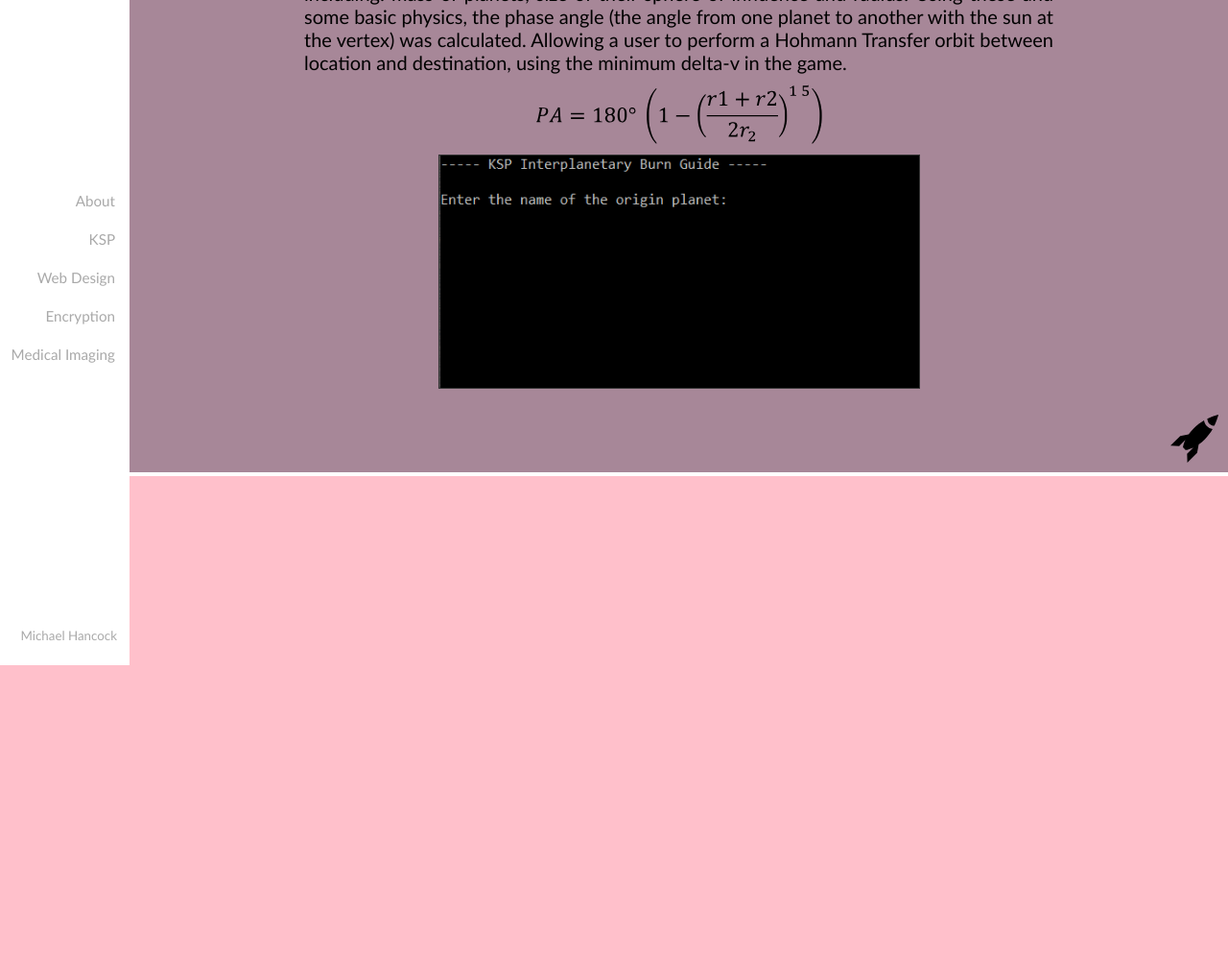
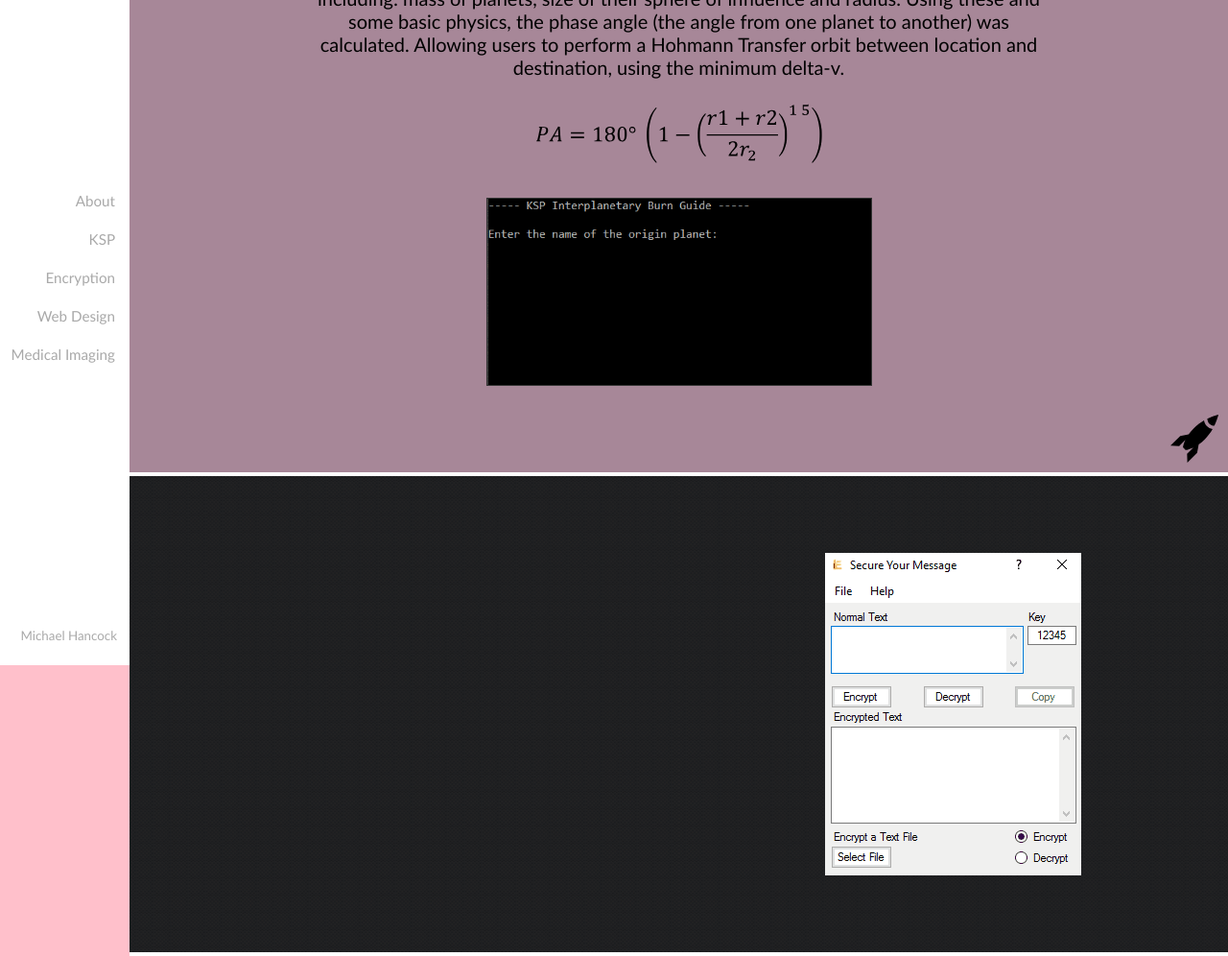
Before and after one commit to MichaelHancock/Portfolio, a plain HTML site: page work.html in a window 1280 px wide. Shown: the part 107-1104 px from the top of the page at 96% size. Before the commit the page ends 800 px from the top, so only its background shows below. Drawn offline with nearby package versions, Linux system fonts and the light colour scheme.

Commit message:
Added Encryption section, more tweaks
New double section has no border unlike typical double sections, hence
has structural modifications. Gif of encryption program is placed in
second section. Further tweaks to position in kerbal section.

```diff
--- a/assets/css/work.css
+++ b/assets/css/work.css
@@ -12,17 +12,31 @@ html, body {
 .kerbal h2 {
     color: #000;
 }
+.kerbal .full_width {
+    text-align: center;
+    margin-top: 15px;
+}
 .kerbal .equation {
     width: 300px;
     display: block;
     position: relative;
     left: 50%;
-    margin: -30px 0 10px -150px;
+    margin: -15px 0 35px -150px;
     border: none;
 }
 .kerbal img {
-    width: 500px;
+    margin: 0;
+    width: 400px;
     border: 1px solid #333;
+}
+.encryption_left, .encryption_right {
+    box-sizing: border-box;
+    background-size: auto;
+    background-image: url('../images/background.png');
+}
+.encryption_right {
+    margin-left: -4px;
+    padding-top: 80px;
 }
 @media screen and (max-width: 920px) {}
 @media screen and (max-width: 640px) {
@@ -33,15 +47,23 @@ html, body {
         width: 250px;
         margin-left: -125px;
     }
+    .encryption_right {
+        margin-top: -4px;
+        margin-left: 0;
+    }
 }
-@media screen and (max-width: 527px) {
+/* - Media controls for kerbal section - */
+@media screen and (max-width: 455px) {
+    .kerbal .equation {
+        margin-top: 10px;
+        margin-bottom: 40px;
+    }
+    .kerbal img {
+        width: 80%;
+    }
+}
+@media screen and (max-width: 350px) {
     .kerbal img {
         width: 90%;
     }
 }
-@media screen and (max-width: 400px) {
-    .kerbal .equation {
-        margin-top: -10px;
-        margin-bottom: 40px;
-    }
-}
--- a/work.html
+++ b/work.html
@@ -26,8 +26,8 @@
         <ul>
             <li><a href="index.html">About</a></li>
             <li><a href="#ksp_section">KSP</a></li>
+            <li><a href="#encryption_section">Encryption</a></li>
             <li><a href="#website_section">Web Design</a></li>
-            <li><a href="#encryption_section">Encryption</a></li>
             <li><a href="#imaging_section">Medical Imaging</a></li>
         </ul>
     </div>
@@ -49,8 +49,8 @@
         <ul>
             <li><a href="index.html">About</a></li>
             <li><a href="#ksp_section">KSP</a></li>
+            <li><a href="#encryption_section">Encryption</a></li>
             <li><a href="#website_section">Web Design</a></li>
-            <li><a href="#encryption_section">Encryption</a></li>
             <li><a href="#imaging_section">Medical Imaging</a></li>
         </ul>
 
@@ -78,7 +78,8 @@
 
         <!-- Full width text -->
         <p class="full_width">
-          The calculator I made for Kerbal Space Program used values from the game’s wiki, including: mass of planets, size of their sphere of influence and radius. Using these and some basic physics, the phase angle (the angle from one planet to another with the sun at the vertex) was calculated. Allowing a user to perform a Hohmann Transfer orbit between location and destination, using the minimum delta-v in the game.
+            The calculator I made for Kerbal Space Program used values from the game’s wiki, including: mass of planets, size of their sphere of influence and radius. Using these and some basic physics, the phase angle (the angle from one planet to another) was calculated.
+            Allowing users to perform a Hohmann Transfer orbit between location and destination, using the minimum delta-v.
         </p>
 
         <!-- Equation image -->
@@ -88,16 +89,25 @@
         <img src="assets/images/ksp.gif">
     </section>
 
+    <!-- Encryption -->
+    <section class="encryption_left double">
+    </section>
+    <section class="encryption_right double">
+      <img src="assets/images/encrypt.gif">
+    </section>
+
     <!-- No script overides -->
     <noscript>
         <style type="text/css">
             .main_nav .menu_open {
                 display: none
             }
+
             .kerbal .rocket:nth-child(1) {
                 top: 10px;
                 left: 10px;
             }
+
             .kerbal .rocket:nth-child(2) {
                 bottom: 10px;
                 right: 10px;
```
Also changed, not shown: assets/images/encrypt.gif (added).
